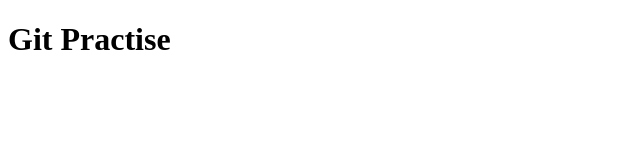
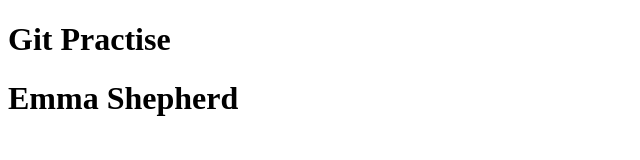
Before and after one commit to jamdelion/cfg-git-practise, a plain HTML site: page index.html in a window 1280 px wide. Shown: the whole page, without its empty margins (0-640 px from the left). Drawn offline with Linux system fonts and the light colour scheme.

Commit message:
Update index.html

```diff
--- a/index.html
+++ b/index.html
@@ -8,6 +8,6 @@
 </head>
 <body>
     <h1>Git Practise</h1>
-
+    <h1>Emma Shepherd</h1>
 </body>
 </html>
```
